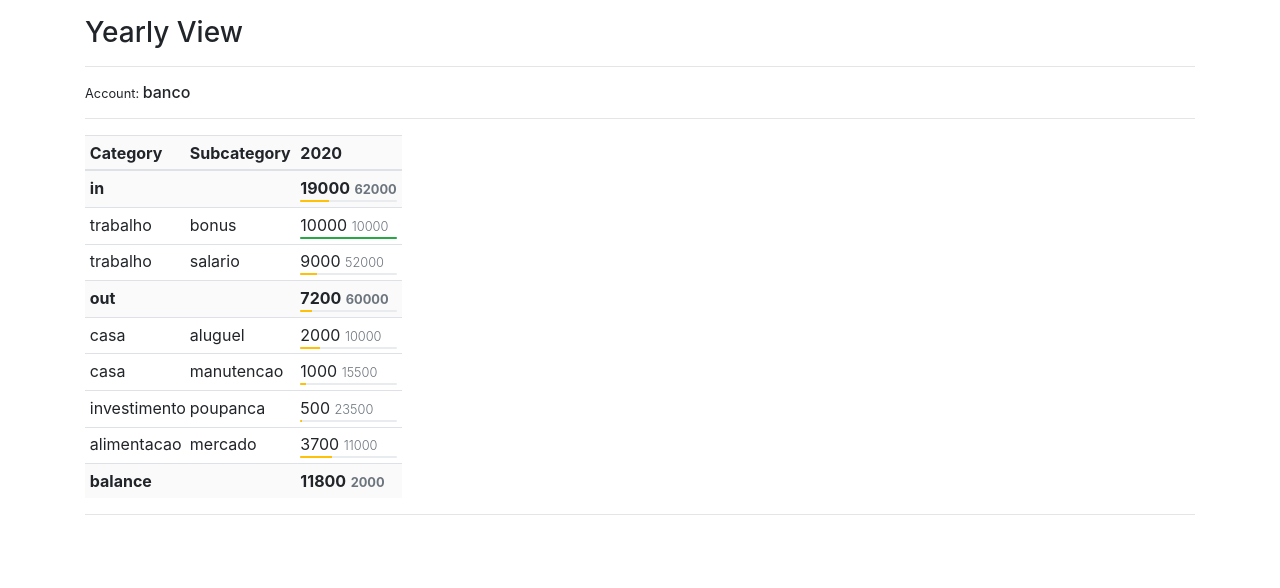
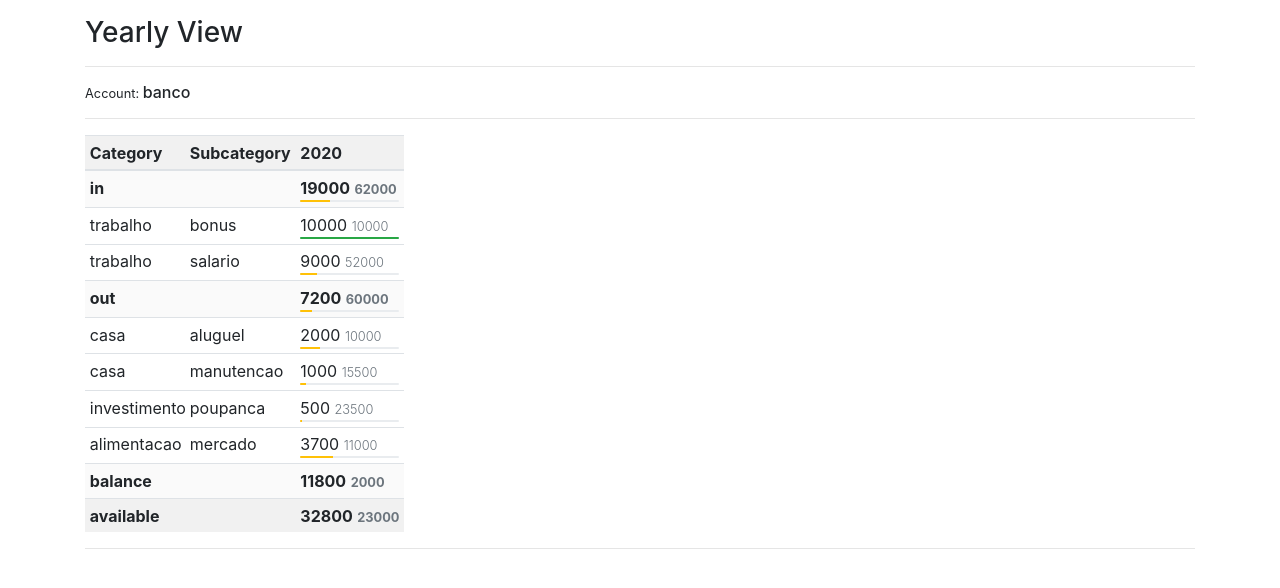
Before and after one commit to pettersonoaa/webapp_projecon, a Django app: page /budget/yearly in a window 1280 px wide. Shown: the part 56-644 px from the top of the page. Run offline with Django 3.2, Linux system fonts and the light colour scheme; a user stored in the database is signed in; data comes from the database, SQL or seed files in the repository; both versions use the stored data as it was after the commit; some libraries are stand-ins or nearby versions.

Commit message:
available row

```diff
--- a/budget/functions.py
+++ b/budget/functions.py
@@ -85,7 +85,7 @@ def RatioCalc(transaction, budget):
     return ratio, ratio_color
 
 # populate table with aggregated data
-def DictPivotTable (user, account, year=True, month=True, day=False):
+def DictPivotTable (user, account, acc_value, year=True, month=True, day=False):
 
     # setting date formats
     if year and month and day:
@@ -116,6 +116,7 @@ def DictPivotTable (user, account, year=True, month=True, day=False):
     df_dict = {
         'cols': [],
         'balance': [],
+        'available': [],
         'rows': {
             'in': {
                 'total': [],
@@ -235,6 +236,7 @@ def DictPivotTable (user, account, year=True, month=True, day=False):
         else:
             df_dict['rows']['in']['nontotal'].append(dict_row)
 
+    # balance
     dict_row = []
     for col_in, col_out in zip(df_dict['rows']['in']['total'][0], df_dict['rows']['out']['total'][0]):
         if col_in['is_atribute'] and col_out['is_atribute']:
@@ -265,16 +267,46 @@ def DictPivotTable (user, account, year=True, month=True, day=False):
             dict_row.append(dict_dummy)
     df_dict['balance'] = dict_row
 
+    # available
+    acc_value_transaction = acc_value
+    acc_value_budget = acc_value
+    dict_row = []
+    for col in df_dict['balance']:
+        if col['is_atribute']:
+            if col['atribute'] == '':
+                atribute = ''
+            else:
+                atribute = 'available'
+            dict_dummy = {
+                'is_atribute': True,
+                'atribute': atribute,
+                'sticky': col['sticky'],
+                'weight': col['weight']
+            }
+        else:
+            acc_value_transaction += col['transaction']
+            acc_value_budget += col['budget']
+            dict_dummy = {
+                'is_atribute': False,
+                'transaction': acc_value_transaction,
+                'budget': acc_value_budget,
+                'transaction_weight': col['transaction_weight'],
+                'budget_weight': col['budget_weight'],
+                'transaction_show': True
+            }
+        dict_row.append(dict_dummy)
+    df_dict['available'] = dict_row
+
     return df_dict
 
 # populate accounts table
 def DictAccountPivotTable(user, year=True, month=True, day=False):
     from .models import Account
-    account_model = Account.objects.filter(user=user).values('name', 'id', 'order').order_by('order')
+    account_model = Account.objects.filter(user=user).values('name', 'value', 'id', 'order').order_by('order')
     dict_account = {}
     for account in account_model:
         try:
-            dict_account[account['name']] = DictPivotTable(user=user, account=account['id'], year=year, month=month, day=day)
+            dict_account[account['name']] = DictPivotTable(user=user, account=account['id'], acc_value=account['value'], year=year, month=month, day=day)
         except:
             return account['name'], True
     return dict_account, False
--- a/budget/templates/budget/index.html
+++ b/budget/templates/budget/index.html
@@ -24,12 +24,17 @@
     .sticky-col-bg-light {
         background-color: #fafafa;
     }
+    .sticky-col-bg-normal {
+        background-color: #f1f1f1;
+    }
     th:hover {
         background-color: #ebebeb;
     }
     .tr-th-bg-light {
-        background-color: rgba(247, 247, 247, 0.3);
         background-color: #fafafa;
+    }
+    .tr-th-bg-normal {
+        background-color: #f1f1f1;
     }
 </style>
 {% endblock %}
@@ -40,10 +45,10 @@
     <h6><small>Account: </small>{{ account_name }}</h6><hr>
     <table class="table table-sm table-hover table-condensed table-responsive">
         <thead>
-            <tr class="tr-th-bg-light">
+            <tr class="tr-th-bg-normal">
             {% for col in pivot_table.cols %}
                 {% if col.is_atribute %}
-                <th class="sticky-col sticky-col-{{ col.sticky }} sticky-col-bg-light" scope="col">{{ col.atribute }}</th>
+                <th class="sticky-col sticky-col-{{ col.sticky }} sticky-col-bg-normal" scope="col">{{ col.atribute }}</th>
                 {% else %}
                 <th scope="col">{{ col.date }}</th>
                 {% endif %}
@@ -66,7 +71,7 @@
                                     <div class="progress" style="height: 2px;">
                                         <div class="progress-bar bg-{{col.ratio_color}}" role="progressbar" style="width:{{col.ratio}}%;"></div>
                                     </div>
-                                {% elif col.budget == 0 %}
+                                {% elif col.budget == 0 and total_label != 'total' %}
                                 {% else %}
                                     <a class="text-secondary font-weight-{{ col.budget_weight }}">{{ col.budget|floatformat:"0" }}</a>
                                 {% endif %}
@@ -95,6 +100,22 @@
                     {% endif %}
                 {% endfor %}
             </tr>
+            <tr class="tr-th-bg-normal">
+                {% for col in pivot_table.available %}
+                    {% if col.is_atribute %}
+                    <th class="sticky-col sticky-col-{{ col.sticky }} sticky-col-bg-normal font-weight-{{ col.weight }}" scope="row">{{ col.atribute }}</th>
+                    {% else %}
+                    <td>
+                        {% if col.transaction_show %}
+                            <a class="font-weight-{{ col.transaction_weight }}">{{ col.transaction|floatformat:"0" }}</a>
+                            <small><a class="text-secondary font-weight-{{ col.budget_weight }}">{{ col.budget|floatformat:"0" }}</a></small>
+                        {% else %}
+                            <a class="text-secondary font-weight-{{ col.budget_weight }}">{{ col.budget|floatformat:"0" }}</a>
+                        {% endif %}
+                    </td>
+                    {% endif %}
+                {% endfor %}
+            </tr>
         </tfoot>
     </table>
     <hr>
--- a/budget/views.py
+++ b/budget/views.py
@@ -183,8 +183,8 @@ def add_budget_view(request):
         obj.category = Subcategory.objects.get(user=user,name=request.POST['Subcategory']).category
         obj.save()
         form = BudgetModelForm()
-        form2['Account'] = Account.objects.filter(user=user)
-        form2['Subcategory'] = Subcategory.objects.filter(user=user)
+        form2['Account'] = Account.objects.filter(user=user).order_by('order', 'name')
+        form2['Subcategory'] = Subcategory.objects.filter(user=user).order_by('category__order', 'category__name', 'order', 'name')
 
     # build table
     model = Budget.objects.filter(user=user).values(
@@ -223,8 +223,8 @@ def add_transaction_view(request):
         obj.category = Subcategory.objects.get(user=user,name=request.POST['Subcategory']).category
         obj.save()
         form = TransactionModelForm()
-        form2['Account'] = Account.objects.filter(user=user)
-        form2['Subcategory'] = Subcategory.objects.filter(user=user)
+        form2['Account'] = Account.objects.filter(user=user).order_by('order', 'name')
+        form2['Subcategory'] = Subcategory.objects.filter(user=user).order_by('category__order', 'category__name', 'order', 'name')
 
     # build table
     model = Transaction.objects.filter(user=user).values(
```
Also changed, not shown: budget/forms.py (+1 -7 lines), db.sqlite3.
